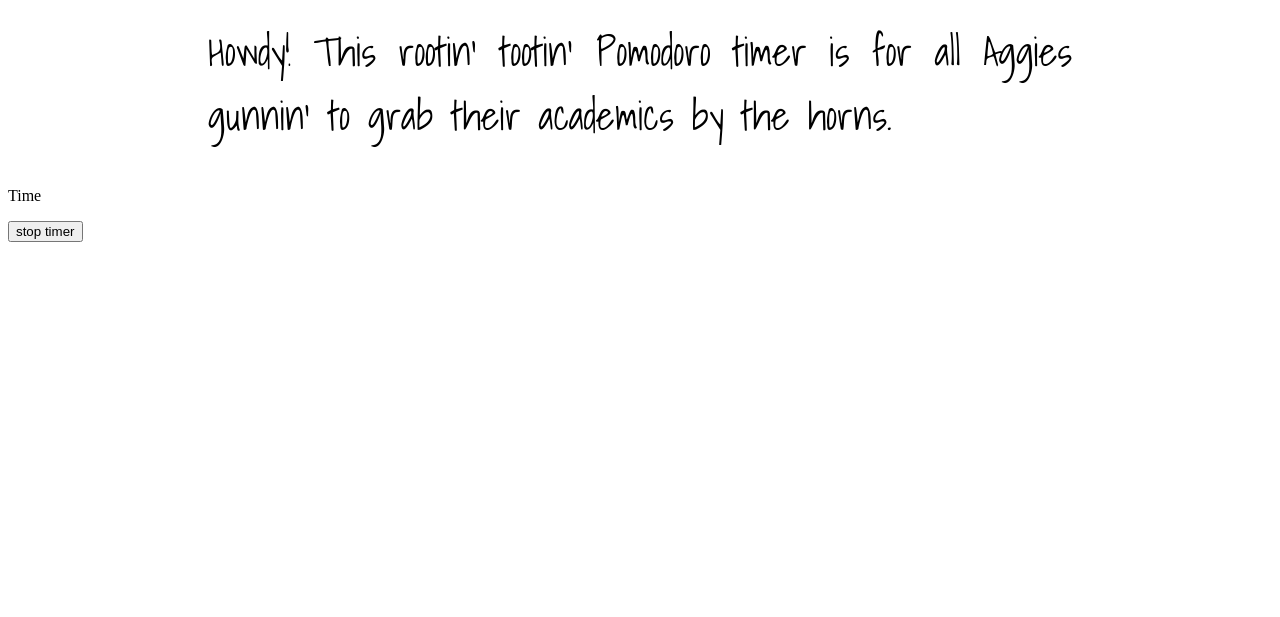
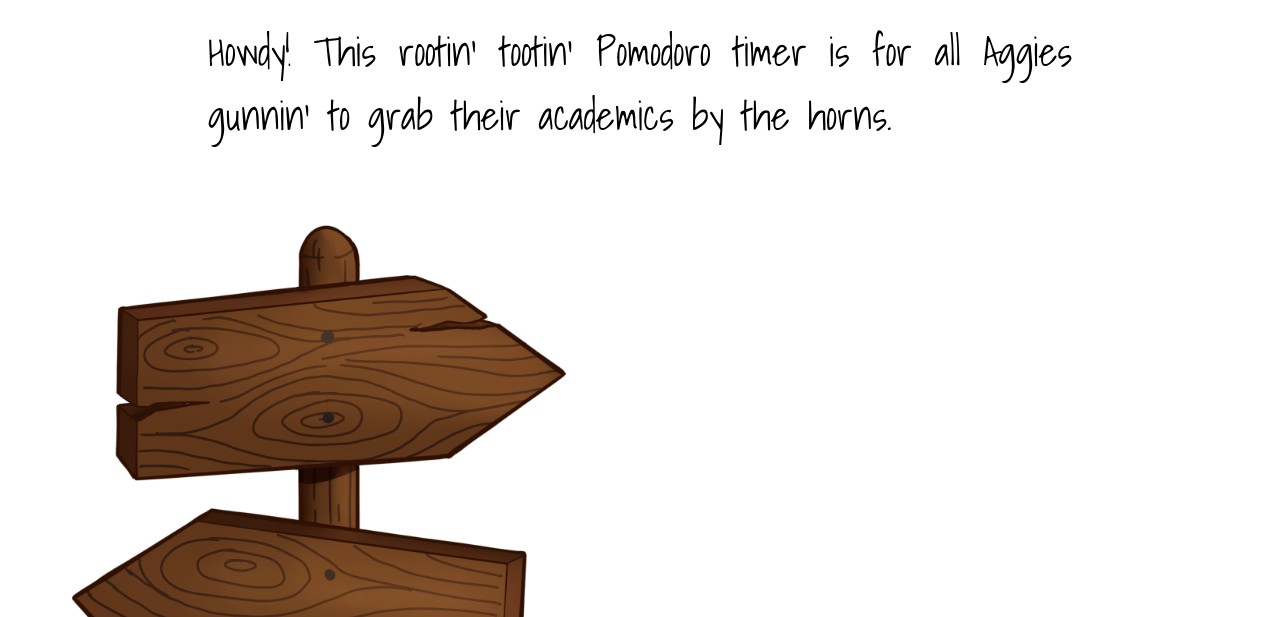
Before and after one commit to riya10483/pomodoro, a website: page pomorodeo.html in a window 1280 px wide. Shown: the part 183-800 px from the top of the page. Drawn offline with Linux system fonts and the light colour scheme; a web font is replaced by a local one.

Commit message:
wooden sign

```diff
--- a/pomorodeo.html
+++ b/pomorodeo.html
@@ -24,7 +24,10 @@
 <p class = "paragraph">Howdy! This rootin' tootin' Pomodoro timer is for all
     Aggies gunnin' to grab their academics by the horns.
 </p>
-<p id="timer">Time</p>
+<div class="image-and-text">
+    <img src="wood.png" id="wooden-sign" alt="Wild West Sign" width="650px">
+    <p id="timer">Time</p>
+</div>
 
 
 <button onclick="myFunction()">stop timer</button>
```
Also changed, not shown: wood.png (added).
